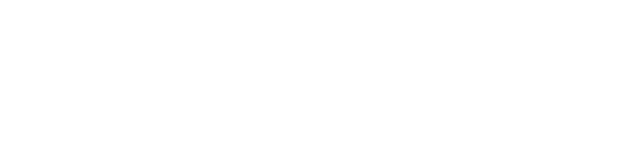
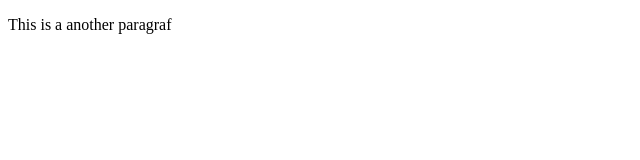
Before and after one commit to amitdusane/git-test, a plain HTML site: page index.html in a window 1280 px wide. Shown: the whole page, without its empty margins (0-640 px from the left). Drawn offline with Linux system fonts and the light colour scheme.

Commit message:
add another from other user

```diff
--- a/index.html
+++ b/index.html
@@ -6,6 +6,7 @@
 </head>
 
 <body>
+    <p>This is a another paragraf</p>
 </body>
 
 </html>
```
